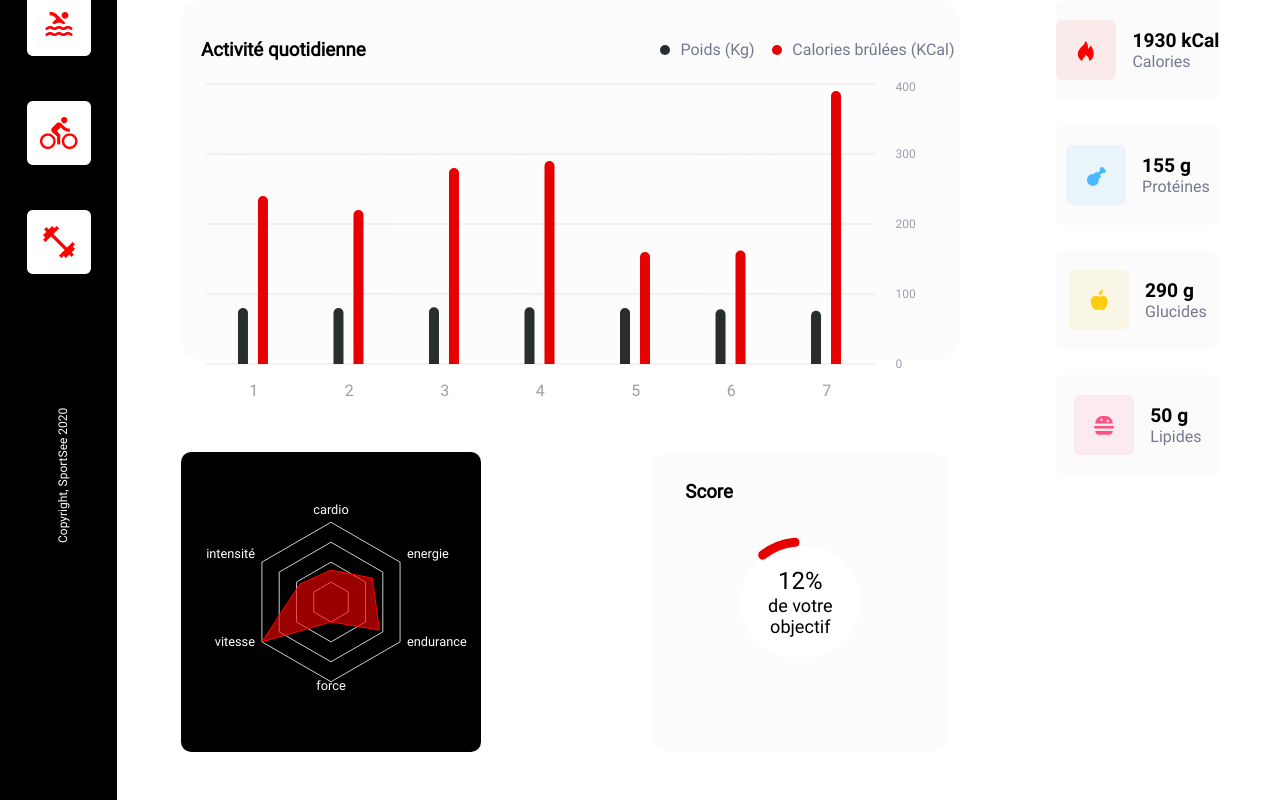
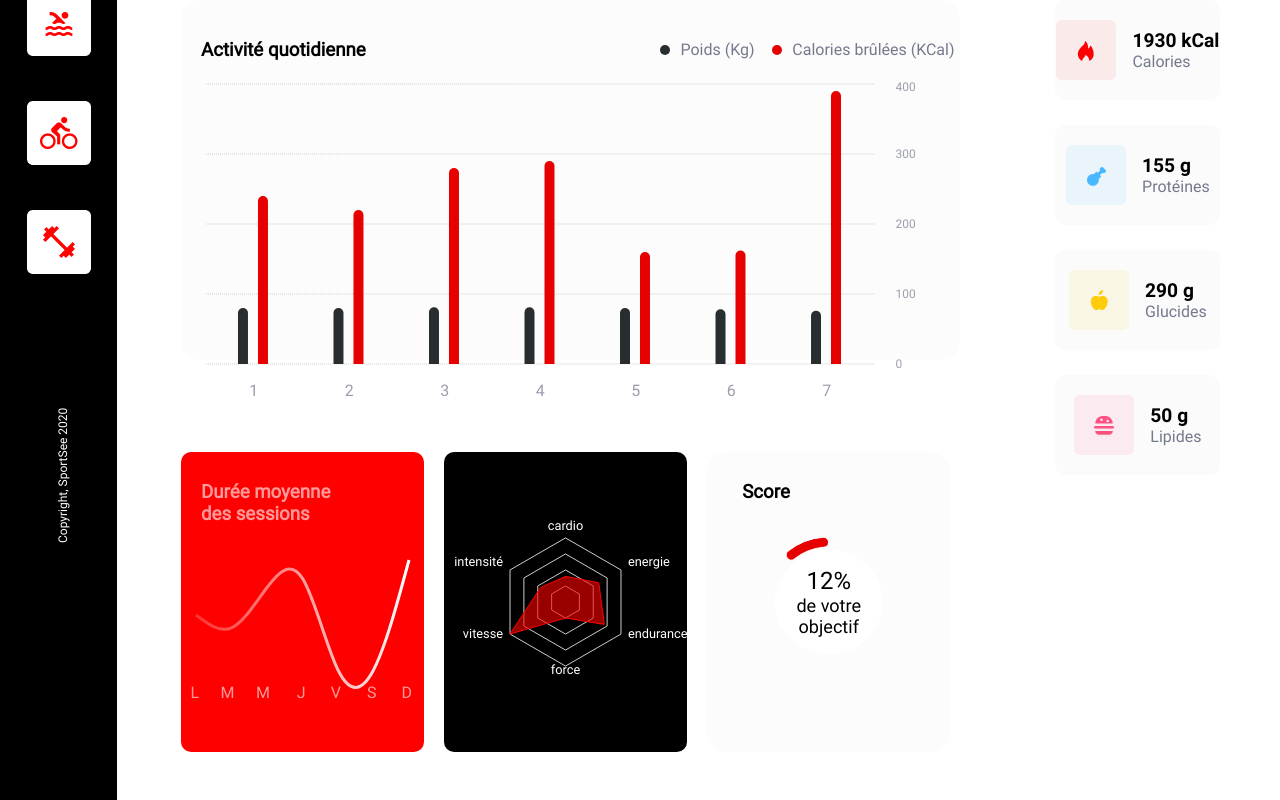
Before and after one commit to Skunk-XCP/OC_SportSee, a React (Create React App) app: page / in a window 1280 px wide. Shown: the part 379-1179 px from the top of the page. Built offline with nearby package versions, Linux system fonts and the light colour scheme.

Commit message:
add average session component

```diff
--- a/src/components/AverageSession/AverageSession.jsx
+++ b/src/components/AverageSession/AverageSession.jsx
@@ -1,43 +1,112 @@
-// import { DataAPI } from "../../api/APIService";
-// import PropTypes from 'prop-types';
-// import s from "./style.module.css";
-// import { useEffect, useState } from "react";
-// import { USER_AVERAGE } from "../../config.js";
-// import { LineChart, Line, Tooltip, XAxis, ReferenceDot, ResponsiveContainer } from "recharts";
+import PropTypes from 'prop-types';
+import s from "./style.module.css";
+import { LineChart, Line, Tooltip, XAxis, ReferenceDot, ResponsiveContainer } from "recharts";
+import { useState } from 'react';
 
+export function AverageSession({ sessionData }) {
 
-// export function AverageSession({ user }) {
-//     const [averageSession, setAverageSession] = useState([]);
+    const dayLabels = ["L", "M", "M", "J", "V", "S", "D"];
 
-//     const day = ["L", "M", "M", "J", "V", "S", "D"];
+    const formattedSessionData = sessionData && sessionData.map((item) => ({
+        ...item,
+        day: dayLabels[item.day - 1],
+    }));
 
-//     useEffect(() => {
-//         async function getAverage() {
-//             try {
-//                 const averageData = await DataAPI.getUsers(user, USER_AVERAGE);
-//                 setAverageSession(averageData.data.sessions);
-//             } catch (error) {
-//                 console.log(error);
-//             }
-//         }
+    const CustomTooltip = ({ active, payload }) => {
+        if (active && payload && payload.length) {
+            return (
+                <div className={s.customTooltip}>
+                    <p className={s.labelTooltip}>{` ${payload[0].value} min`}</p>
+                </div>
+            );
+        }
+        return null;
+    };
 
-//         getAverage()
-//     }, [user]);
+    const CustomXAxisTick = ({ x, y, payload }) => {
+        return (
+            <g transform={`translate(${x},${y})`}>
+                <text
+                    x={5}
+                    y={0}
+                    dy={20}
+                    textAnchor="end"
+                    fill="white"
+                    className={s.customXAxis}
+                    style={{ letterSpacing: "2px" }}
+                >
+                    {payload.value}
+                </text>
+            </g>
+        );
+    };
 
-//     if (averageSession) {
-//         averageSession.map((item, index) => {
-//             item.day = day[index];
-//         });
-//     }
+    const [hoveredData, setHoveredData] = useState(null);
 
-//     const CustomTooltip = ({ active, payload }) => {
-//         if (active && payload && payload.length) {
-//             return (
-//                 <div className={s.customTooltip}>
-//                     <p className={s.labelTooltip}>{` ${payload[0].value} min`}</p>
-//                 </div>
-//             );
-//         }
-//         return null;
-//     };
-// }
+    const handleMouseMove = (event) => {
+        const x = event.nativeEvent.offsetX;
+        const y = event.nativeEvent.offsetY;
+        const containerHeight = event.currentTarget.clientHeight;
+
+        setHoveredData({ x, y, overlayHeight: containerHeight - y })
+    }
+
+    return (
+        <>
+            <div className={s.container} onMouseMove={handleMouseMove}>
+                <div className={s.overlay}
+                    style={{
+                        background: hoveredData ? "rgba(0, 0, 0, 0.5)" : "transparent",
+                        width: hoveredData ? `calc(100% - ${hoveredData.x}px)` : "100%",
+                        left: hoveredData ? `${hoveredData.x}px` : 0
+                    }}
+                />
+                <h3 className={s.title}>Durée moyenne des sessions</h3>
+                <ResponsiveContainer width="100%" height="50%">
+                    <LineChart data={formattedSessionData} style={{ marginTop: "30px" }}>
+                        {/* Définition du dégradé pour la ligne du graphique */}
+                        <defs>
+                            <linearGradient
+                                id="lineGradient"
+                                x1="0%"
+                                y1="0%"
+                                x2="100%"
+                                y2="0%"
+                            >
+                                <stop
+                                    offset="0%"
+                                    style={{ stopColor: "white", stopOpacity: 0.2 }}
+                                />
+                                <stop
+                                    offset="100%"
+                                    style={{ stopColor: "white", stopOpacity: 1 }}
+                                />
+                            </linearGradient>
+                        </defs>
+                        {/* Ligne du graphique avec ses propriétés et options */}
+                        <Line
+                            type="natural"
+                            dataKey="sessionLength"
+                            stroke="url(#lineGradient)"
+                            strokeWidth={3}
+                            dot={false}
+                            isAnimationActive={false}
+                        />
+                        {/* Point de référence sur la ligne du graphique */}
+                        <ReferenceDot />
+                        {/* Axe X du graphique avec les jours de la semaine comme étiquettes */}
+                        <XAxis
+                            dataKey="day"
+                            axisLine={false}
+                            tickLine={false}
+                            padding={{ left: 10, right: 10 }}
+                            tick={<CustomXAxisTick />}
+                        />
+                        {/* Tooltip personnalisé pour afficher les informations au survol */}
+                        <Tooltip content={<CustomTooltip />} cursor={false} />
+                    </LineChart>
+                </ResponsiveContainer>
+            </div>
+        </>
+    )
+}
--- a/src/components/AverageSession/style.module.css
+++ b/src/components/AverageSession/style.module.css
@@ -0,0 +1,52 @@
+.container {
+    position: relative;
+    width: 33%;
+    height: 300px;
+    background-color: #FF0000;
+    border-radius: 10px;
+    overflow: hidden;
+}
+
+.overlay {
+    position: absolute;
+    height: 100%;
+    background-color: #000000;
+    opacity: 0.5;
+    border-radius: 10px;
+    pointer-events: "none";
+}
+
+.title {
+    width: 65%;
+    padding-top: 10px;
+    padding-left: 20px;
+    color: white;
+    opacity: 0.6;
+}
+
+.customTooltip {
+    background-color: #fff;
+}
+
+.labelTooltip {
+    padding: 10px;
+}
+
+.customXAxis {
+    opacity: 0.6;
+}
+
+@media screen and (max-width: 1024px) {
+    .container {
+        height: 190px;
+    }
+
+    .title {
+        width: 60%;
+        font-size: 0.8rem;
+    }
+
+    .customXAxis {
+        font-size: 0.8rem;
+    }
+}
--- a/src/components/KPI/style.module.css
+++ b/src/components/KPI/style.module.css
@@ -1,6 +1,6 @@
 .container {
     position: relative;
-    width: 300px;
+    width: 33%;
     height: 300px;
     background-color: #fcfcfc;
     border-radius: 20px;
@@ -34,7 +34,6 @@
 
 @media screen and (max-width: 1024px) {
     .container {
-        width: 190px;
         height: 190px;
     }
 
--- a/src/components/Radar/style.module.css
+++ b/src/components/Radar/style.module.css
@@ -1,5 +1,5 @@
 .container {
-    width: 300px;
+    width: 33%;
     height: 300px;
     background-color: #000000;
     border-radius: 10px;
@@ -7,7 +7,6 @@
 
 @media screen and (max-width: 1024px) {
     .container {
-        width: 190px;
         height: 190px;
         font-size: 0.7rem;
     }
--- a/src/scene/Dashboard/Dashboard.jsx
+++ b/src/scene/Dashboard/Dashboard.jsx
@@ -8,6 +8,7 @@ import { DailyActivity } from "../../components/DailyActivity/DailyActivity";
 import { KPI } from "../../components/KPI/KPI";
 import { Nutrition } from "../../components/Nutrition/Nutrition";
 import { RadarStats } from "../../components/Radar/RadarStats";
+import { AverageSession } from "../../components/AverageSession/AverageSession";
 
 export function Dashboard({ userId }) {
     const [userData, setUserData] = useState(null);
@@ -54,7 +55,7 @@ export function Dashboard({ userId }) {
                         <div className={s.user_graphs}>
                             <DailyActivity activityData={userData.activity.sessions} />
                             <div className={s.user_trendBox}>
-                                {/* < AverageSession  /> */}
+                                < AverageSession sessionData={userData.sessions.sessions} />
                                 < RadarStats performanceData={userData.performance} />
                                 < KPI userScore={userScore} />
                             </div>
@@ -74,4 +75,3 @@ export function Dashboard({ userId }) {
 // ajouter Lint
 // cas d'erreur -> basculer sur mock
 // fichier env pour permettre de switcher entre mock et api
-// ajouter une class de modelisation pour formater les objets
--- a/src/scene/Dashboard/style.module.css
+++ b/src/scene/Dashboard/style.module.css
@@ -29,14 +29,10 @@
 .user_stats {
     display: flex;
     flex-direction: row;
-    /* justify-content: space-around; */
     gap: 50px;
     margin-top: 100px;
     height: 100vh;
-
-    /* width: ; */
     width: 100%;
-
 }
 
 .user_graphs {
@@ -45,15 +41,9 @@
     width: 70%;
 }
 
-.user_weight {
-    width: 100%;
-    height: 400px;
-}
-
 .user_trendBox {
     display: flex;
     flex-direction: row;
-    justify-content: space-between;
     height: max-content;
     width: 100%;
     padding-top: 15px;
```
Also changed, not shown: src/api/APIService.js (+6 -4 lines).
